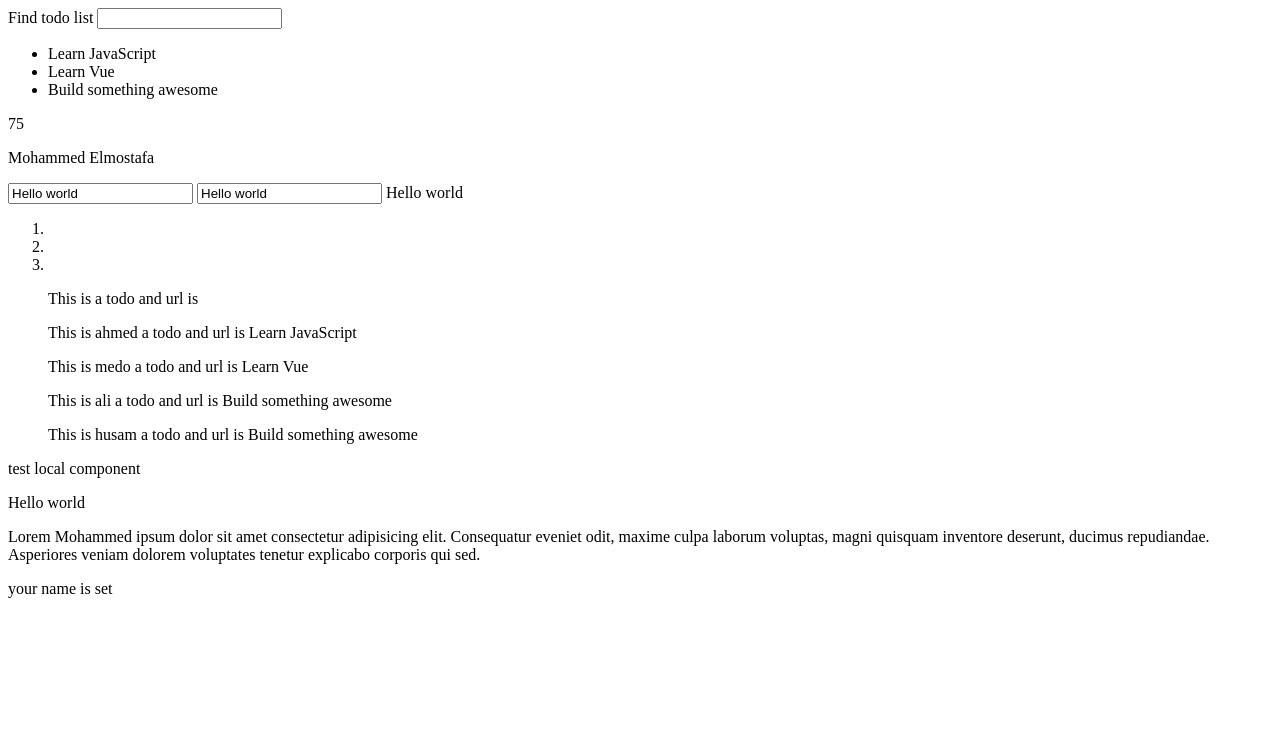
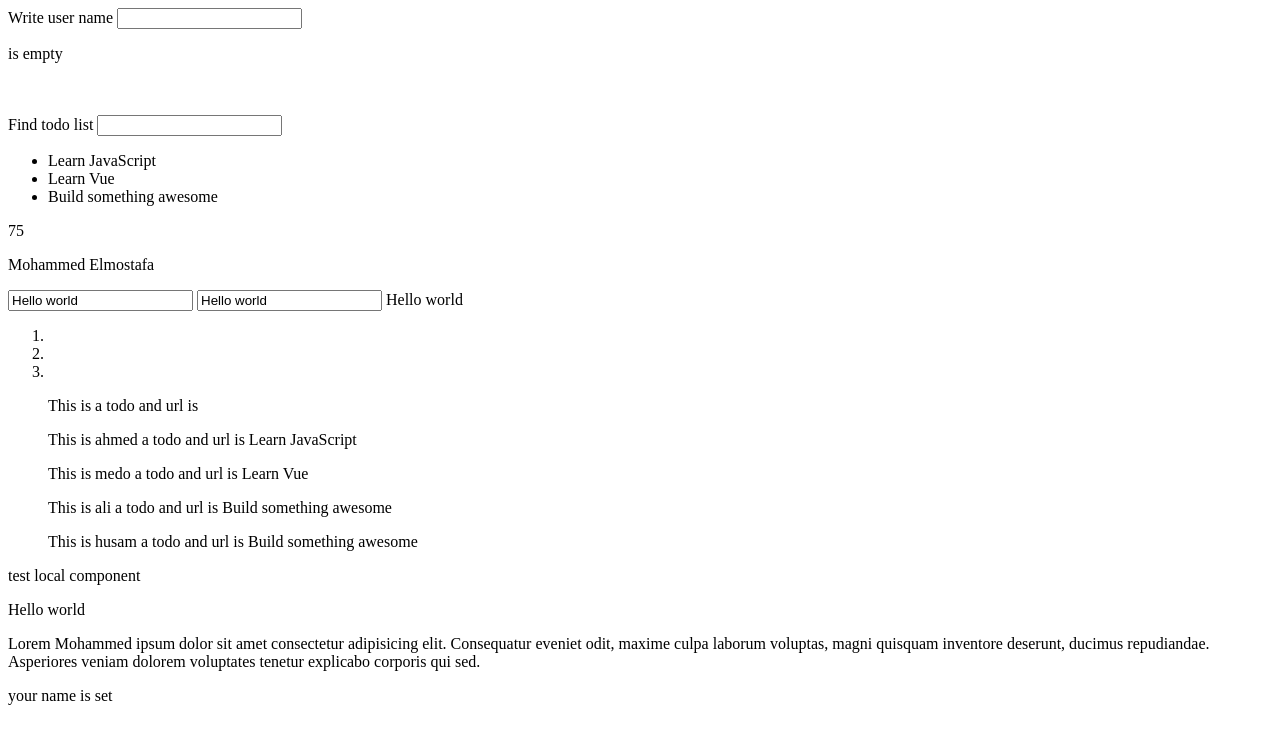
Before and after one commit to mohammedelmostafa/VueApp, a plain HTML site: page Index.html in a window 1280 px wide. Drawn offline with nearby package versions, Linux system fonts and the light colour scheme.

Commit message:
Create validation usernmae

```diff
--- a/Index.html
+++ b/Index.html
@@ -8,6 +8,13 @@
 <body>
 
     <div id="app">
+
+        <label>Write user name</label>
+        <input type="text" v-model="UserName">
+        <br>
+        <p>{{validateUserName}}</p>
+        <br>
+        <br>
         <label >Find todo list</label>
         <input type="text" v-model="findlist">
         <ul>
@@ -72,6 +79,7 @@
                 name:"Mohammed",
                 firstname:"Mohammed",
                 lastname:"Elmostafa",
+                UserName:'',
                 findlist:'',
                 age:25,
                 url:'http://google.com',
@@ -120,8 +128,18 @@
                 fliterlist(){
                     var filtering = new RegExp(this.findlist,'i');
                     return this.todos.filter(el => el.match(filtering));
+                },
+
+                validateUserName(){
+                    if (!this.UserName) {
+                        return 'is empty';
+                    }else if(this.UserName.length>5){
+                        return 'Welcome'+ ' ' + this.UserName;
+                    }
                 }
             },
+
+
         })
     </script>
 
```
